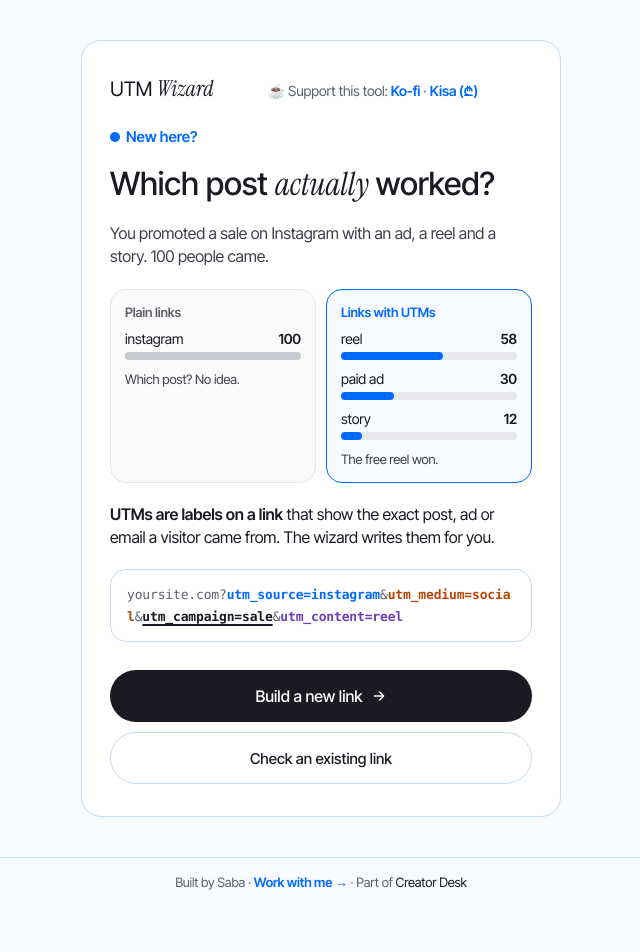
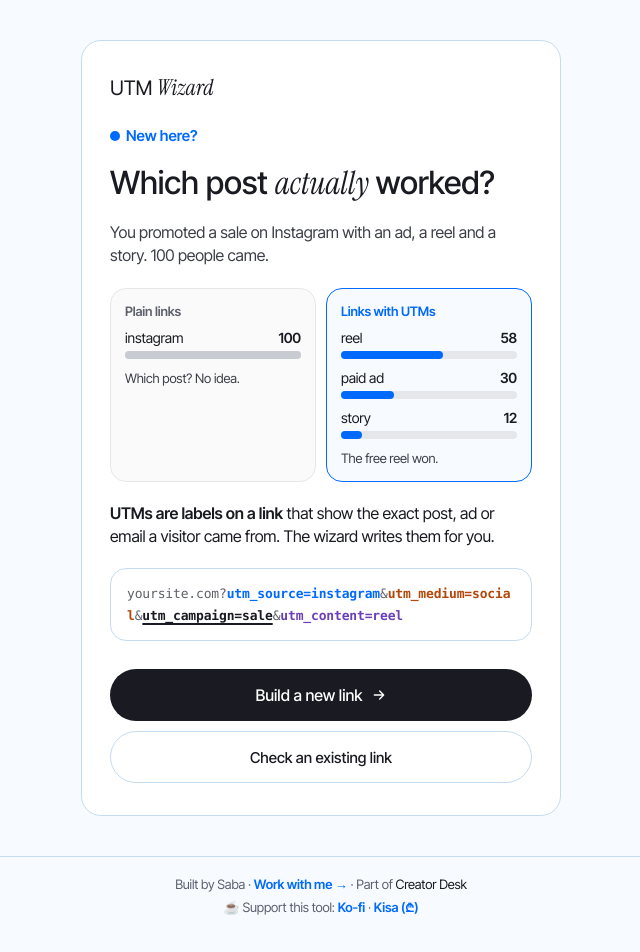
Before and after one commit to Chikhladzesaba/utm-wizard, a plain HTML site: page index.html in a window 1280 px wide. Shown: the whole page, without its empty margins (319-959 px from the left). Before the commit the page ends 922 px from the top, so only its background shows below. Drawn offline with Linux system fonts and the light colour scheme.

Commit message:
Refactor footer for improved structure and styling

```diff
--- a/index.html
+++ b/index.html
@@ -268,7 +268,6 @@
   <main class="app">
     <header>
       <div class="brand">UTM <em>Wizard</em></div>
-      <p style="margin:8px 0 0;font-size:14px;color:#5b6070;">☕ Support this tool: <a href="#" style="color:#006aff;font-weight:600;text-decoration:none;"><!-- KOFI -->Ko-fi</a> · <a href="#" style="color:#006aff;font-weight:600;text-decoration:none;"><!-- KISA -->Kisa (₾)</a></p>
       <span class="step-count" id="stepCount"></span>
     </header>
 
@@ -1326,6 +1325,7 @@
 
     goTo(0);
   </script>
-  <footer style="max-width:960px;margin:40px auto 0;padding:16px 16px 32px;border-top:1px solid #c5dcf0;font-size:13px;color:#5b6070;">Built by Saba · <a href="#" style="color:#006aff;font-weight:600;text-decoration:none;"><!-- LINKEDIN -->Work with me →</a> · Part of <a href="https://chikhladzesaba.github.io/creator-tools/" target="_blank" rel="noopener" style="color:#1a1b22;text-decoration:none;">Creator Desk</a></footer>
-</body>
-</html>
+ <footer style="max-width:960px;margin:40px auto 0;padding:16px 16px 32px;border-top:1px solid #c5dcf0;font-size:13px;line-height:1.8;color:#5b6070;">
+  Built by Saba · <a href="#" style="color:#006aff;font-weight:600;text-decoration:none;"><!-- LINKEDIN -->Work with me →</a> · Part of <a href="https://chikhladzesaba.github.io/creator-tools/" target="_blank" rel="noopener" style="color:#1a1b22;text-decoration:none;">Creator Desk</a><br>
+  ☕ Support this tool: <a href="#" style="color:#006aff;font-weight:600;text-decoration:none;"><!-- KOFI -->Ko-fi</a> · <a href="#" style="color:#006aff;font-weight:600;text-decoration:none;"><!-- KISA -->Kisa (₾)</a>
+</footer>
```
